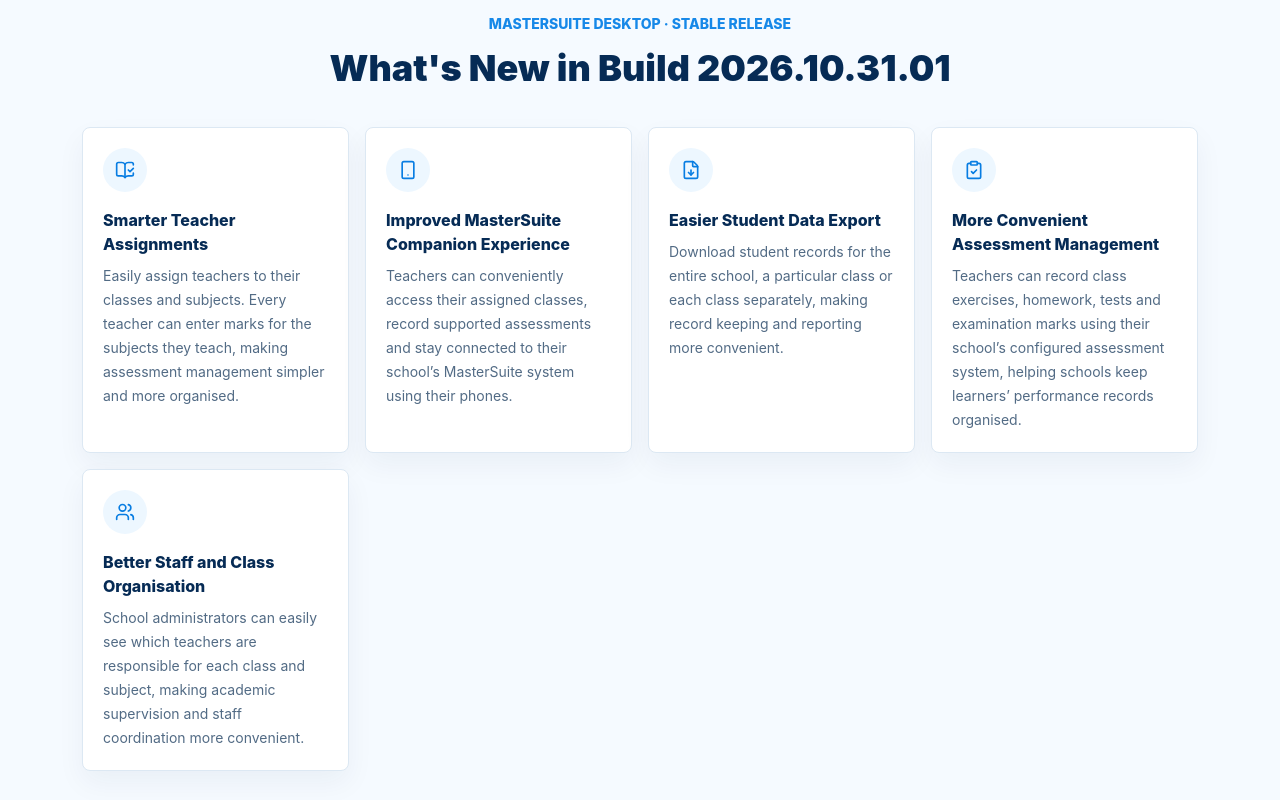
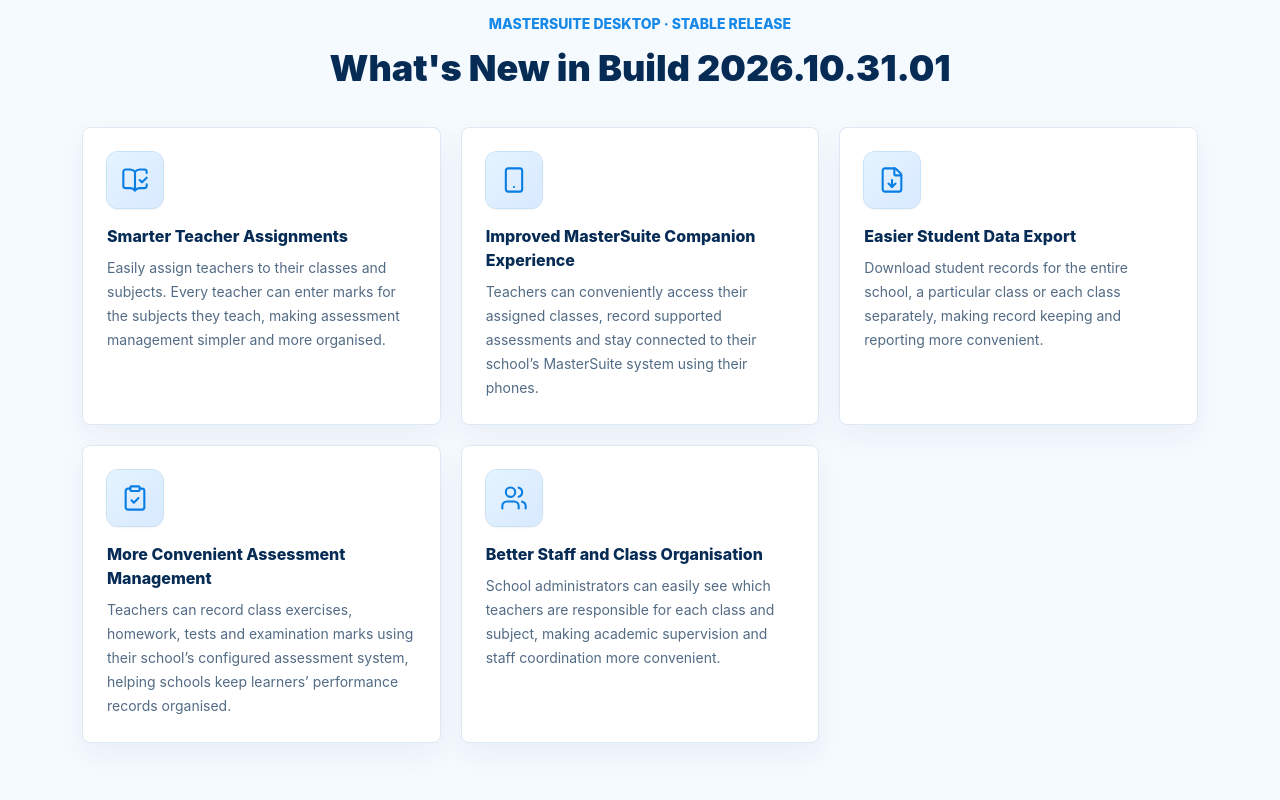
Before and after one commit to nanabaffour6/MasterSuite-website, a React (Vite) app: page / in a window 1280 px wide. Shown: the part 4100-4900 px from the top of the page. Built offline with nearby package versions, Linux system fonts and the light colour scheme.

Commit message:
Enhance What's New with larger illustrated SVG icons and readable feature cards

```diff
--- a/components/landing/whats-new.tsx
+++ b/components/landing/whats-new.tsx
@@ -20,14 +20,14 @@ export function WhatsNew() {
             What&apos;s New in Build {MASTER_SUITE_BUILD}
           </h2>
         </div>
-        <div className="mt-9 grid gap-4 sm:grid-cols-2 lg:grid-cols-4">
+        <div className="mt-9 grid gap-5 sm:grid-cols-2 lg:grid-cols-3">
           {releaseHighlights.map((highlight) => {
             const Icon = highlight.icon;
             return (
               <Card data-release-highlight key={highlight.title} className="rounded-[8px] border border-[#DCE8F3] bg-white py-0 shadow-[0_12px_28px_rgb(6_43_85/5%)] ring-0">
-                <CardContent className="min-h-52 p-5">
-                  <span className="grid size-11 place-items-center rounded-full bg-[#EDF7FF] text-[#087DE2]">
-                    <Icon aria-hidden="true" className="size-5" />
+                <CardContent className="min-h-56 p-6">
+                  <span className="grid size-14 place-items-center rounded-xl bg-gradient-to-br from-[#E4F4FF] to-[#D9E9FF] text-[#087DE2] shadow-sm ring-1 ring-[#C8E2F7]">
+                    <Icon aria-hidden="true" className="size-7" strokeWidth={1.8} />
                   </span>
                   <h3 className="mt-4 text-base font-extrabold text-[#062B55]">{highlight.title}</h3>
                   <p className="mt-2 text-sm leading-6 text-[#526B85]">{highlight.body}</p>
```
